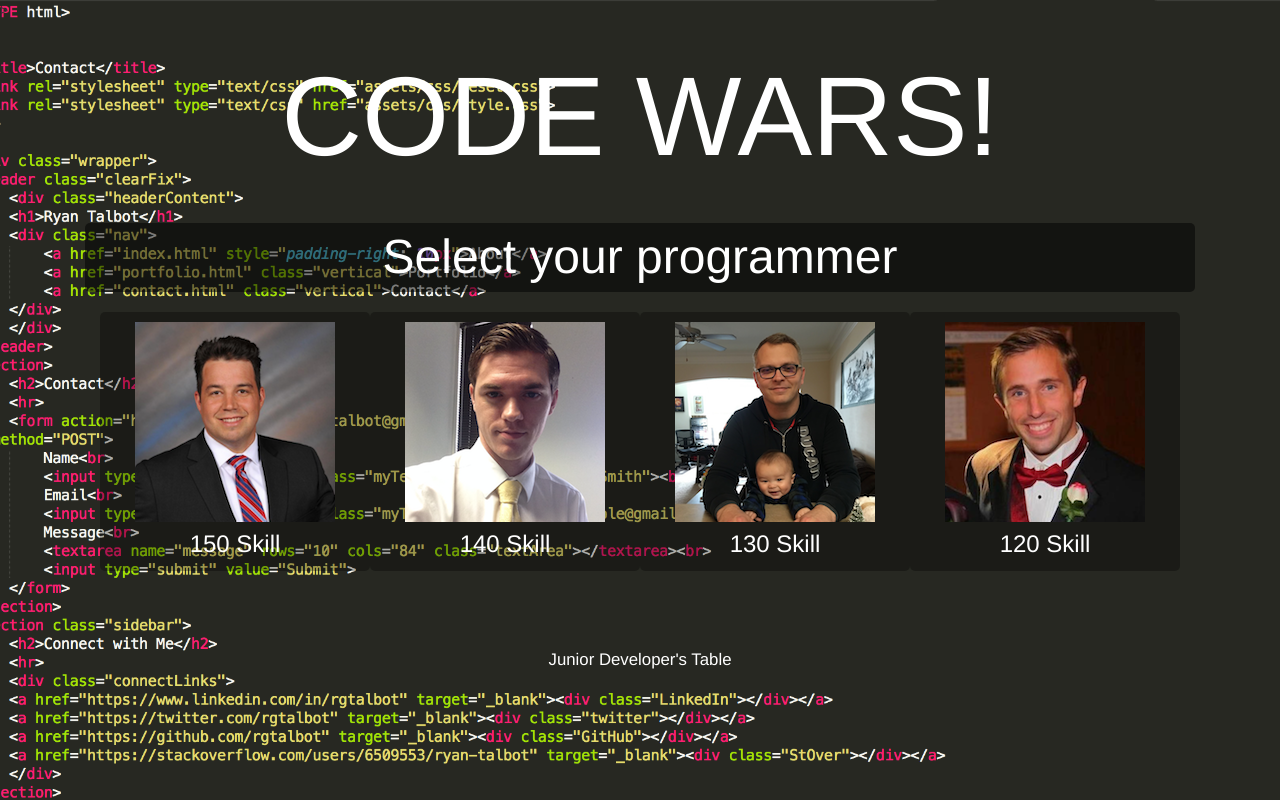
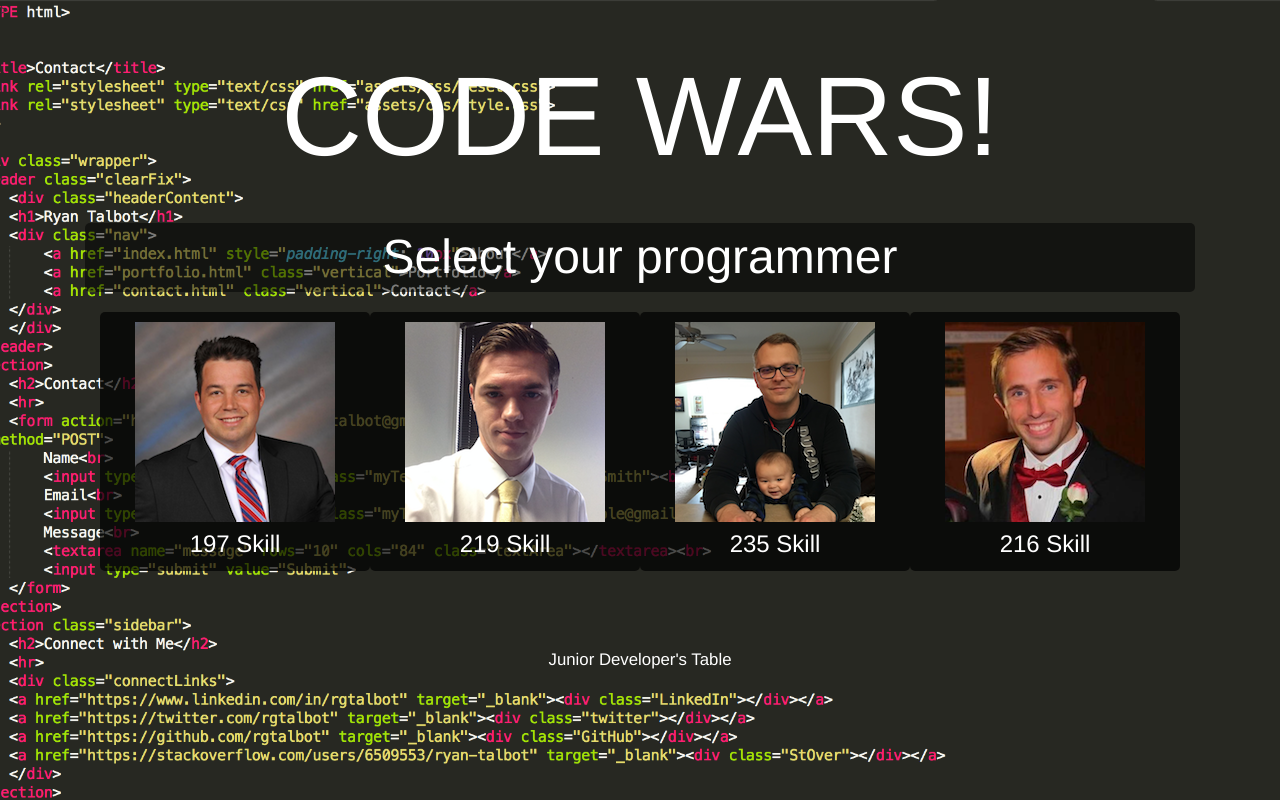
Before and after one commit to rgtalbot/week-4-game, a PHP site: page / in a window 1280 px wide. Run offline with PHP 8.4, Linux system fonts and the light colour scheme.

Commit message:
made the skills and attack/defend random

```diff
--- a/assets/css/style.css
+++ b/assets/css/style.css
@@ -16,13 +16,13 @@ h1 {
 	text-align: center;
 }
 .coder, .lostDriver {
-	background-color: rgba(0, 0, 0, 0.3);
+	background-color: rgba(0, 0, 0, 0.7);
 }
 .opponent {
-	background-color: rgba(255, 0, 0, 0.3);
+	background-color: rgba(255, 235, 59, 0.7);
 }
 .player {
-	background-color: rgba(0, 255, 0, 0.3);
+	background-color: rgba(255, 235, 59, 0.7);
 }
 #drivers, #action, #player-header, #opponent-header, #pits-header {
 	color: white;
--- a/assets/javascript/game.js
+++ b/assets/javascript/game.js
@@ -1,39 +1,33 @@
 $(document).ready(function() {
 
     var coders = new Array(4);
-coders[0] = new coder ('Ryan', 'ryan.jpg', 150, 22, 59);
-coders[1] = new coder ('Brent', 'brent.jpg', 140, 20, 35);
-coders[2] = new coder ('George', 'george.jpg', 130, 18, 24);
-coders[3] = new coder ('Bob', 'bob.jpg', 120, 16, 23);
-
- var skillPoints = [150, 140, 130, 120];
+    coders[0] = new coder('Ryan', 'ryan.jpg', 200, 22, 59);
+    coders[1] = new coder('Brent', 'brent.jpg', 200, 20, 35);
+    coders[2] = new coder('George', 'george.jpg', 200, 18, 24);
+    coders[3] = new coder('Bob', 'bob.jpg', 200, 16, 23);
 
     var player = -1;
     var opponent = -1;
     var jrDev = new Array;
     var wins = 0;
 
-function coder (name, image, skill, codeSkill, debugSkill) {
+
+    function coder(name, image, skill, codeSkill, debugSkill) {
         this.name = name;
         this.image = image;
-  this.skill = skill;
-  this.codeSkill = codeSkill;
-  this.debugSkill = debugSkill;
+        this.skill = Math.floor(Math.random() * (250-150+1))+150;
+        this.codeSkill = Math.floor(Math.random() * (30-20+1))+20;
+        this.debugSkill = Math.floor(Math.random() * (50-20+1))+20;
         this.status = 'available';
     }
 
-function reset() {
-  location.reload();
-}
 
     $('button').hide();
 
 
-function showCoderList () {
+    function showCoderList() {
         $('#coders').empty();
         for (var i = 0; i < coders.length; i++) {
-
-
             if (coders[i].status == 'available') {
                 var $newCoder = $('<div>')
                     .addClass('coder col-sm-3')
@@ -76,9 +70,11 @@ function race() {
         } else if (coders[player].skill < 1) {
             //opponent wins
             coders[player].skill = 0;
-    gameOver();
+            $('#race').html('<h2>GAME OVER</h2>');
+            $('#opponents').empty();
+            $('button').show();
         }
-  coders[player].codeSkill = coders[player].codeSkill + 5;
+        coders[player].codeSkill = coders[player].codeSkill + 3;
         refreshDisplay();
     }
 
@@ -86,29 +82,20 @@ function nextRound() {
         jrDev.push(opponent);
         wins++;
         if (wins > 2) {
-    playerWins();
-  }
+            $('#race').html('<h2>Winner! <span class="coderName">' + coders[player].name + '</span><img src="assets/images/' + coders[player].image + '"></h2>');
+            $('#opponents').empty();
+            $('button').show();
+        } else {
             opponent = -1;
-  coders[player].skill = skillPoints[player];
+            coders[player].skill = 200;
             $('#opponent').empty();
             refreshDisplay();
             $('#lost').empty();
             showJrDev();
         }
-
-function gameOver() {
-  $('#race').html('<h2>GAME OVER</h2>');
-  $('#opponents').empty();
-  $('button').show();
     }
 
-function playerWins() {
-  $('#race').html('<h2>Winner! <span class="coderName">' + coders[player].name + '</span><img src="assets/images/' + coders[player].image +'"></h2>');
-  $('#opponents').empty();
-  $('button').show();
-}
-
-function refreshDisplay () {
+    function refreshDisplay() {
         showCoderList();
         if (player != -1) {
             showCoder(player);
@@ -123,7 +110,6 @@ function refreshDisplay () {
         if (opponent != -1) {
             showOpponent(opponent);
             if (jrDev.length < 2) {
-      // Don't show this for the final race
                 $('#action').html("START CODING!");
             }
         }
@@ -135,7 +121,7 @@ function showJrDev() {
             if (coders[i].status == 'lost') {
                 var $lostDriver = $('<div>')
                     .addClass('lostDriver col-sm-3 ')
-          .html('<span class="coderName">'+ coders[i].name + '</span><img src="assets/images/'+ coders[i].image +'"><span> </span>');
+                    .html('<span class="coderName">' + coders[i].name + '</span><img src="assets/images/' + coders[i].image + '"><span> </span>');
                 $('#lost').append($lostDriver);
             }
         }
@@ -152,15 +138,14 @@ function selectCoder(index) {
         refreshDisplay();
     }
 
-$('#versus').on('click', function () {
+    $('#versus').on('click', function() {
         if (player > -1 && opponent > -1) {
             race();
         }
     });
 
     $('#button').on('click', function() {
-  reset();
-  // console.log('fuck me right');
+        location.reload();
     });
 
     showCoderList();
```
Lines whose indentation alone changed are shown as unchanged.
